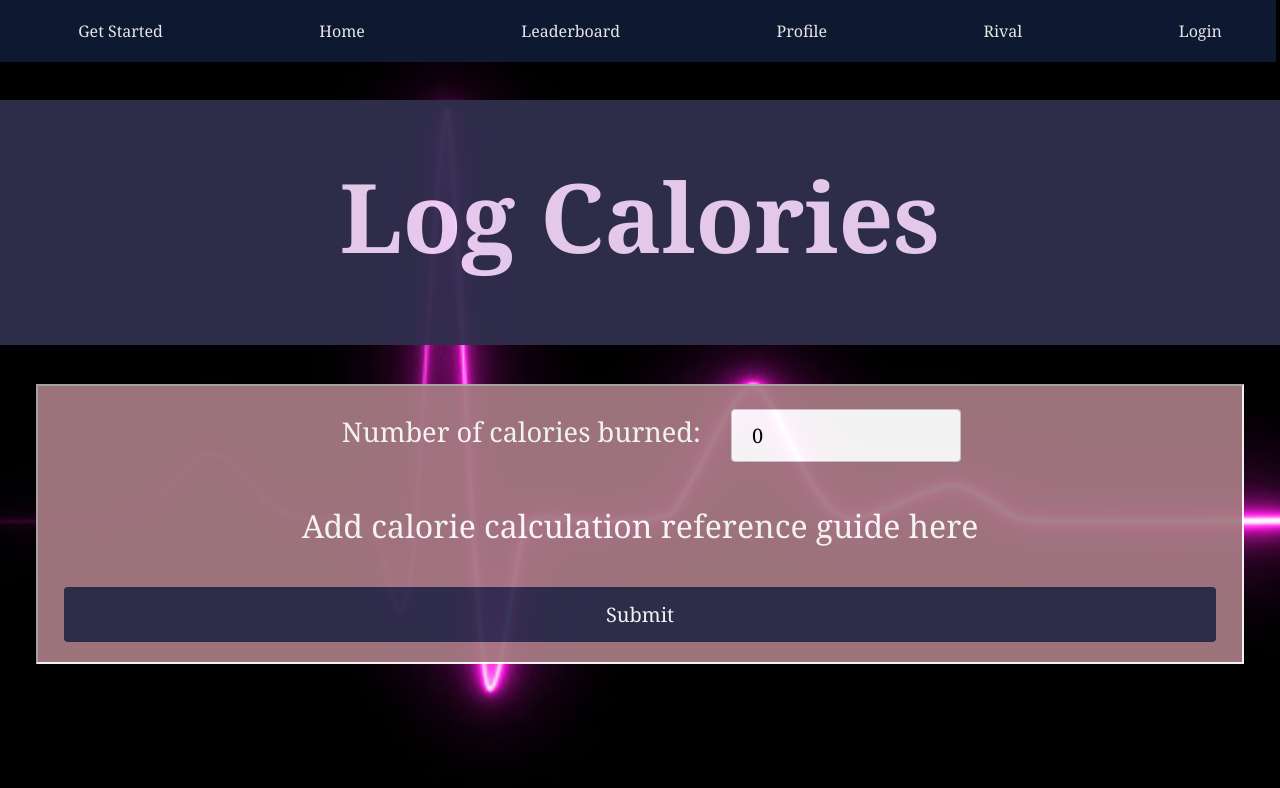
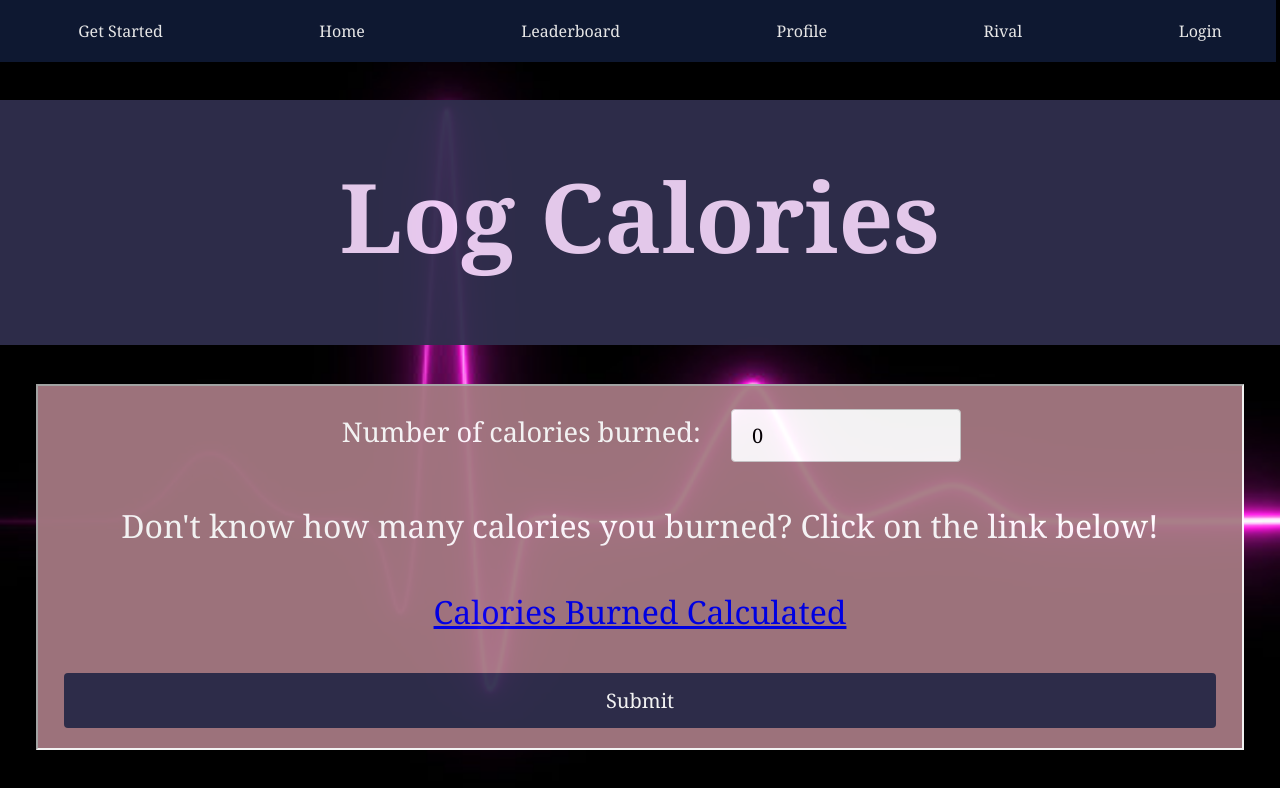
Before and after one commit to CS222-UIUC/course-project-group-101, a React (Create React App) app in the folder frontend/calorie-clash/: page /log-calories in a window 1280 px wide. Shown: the top 788 px of the page. Built offline with nearby package versions, Linux system fonts and the light colour scheme.

Commit message:
Linked the log calories form to the backend

```diff
--- a/frontend/calorie-clash/src/forms/log-calories.js
+++ b/frontend/calorie-clash/src/forms/log-calories.js
@@ -9,11 +9,22 @@ class LogCalories extends React.Component {
     constructor(props) {
         super(props);
         this.state = {calories_burned: 0};
-        //Currently all changes and info is handled internally
-        //Change this when figuring out how to link to django
         this.handleChange = this.handleChange.bind(this);
         this.handleSubmit = this.handleSubmit.bind(this);
     }
+
+/*     //Gets the current profile information via a GET request
+    componentDidMount() {
+        var url = 'http://127.0.0.1:8000/userprofile/' + window.localStorage.getItem("UID") + '/';
+        fetch(url).then((response) => response.json()).then((json) => {
+            this.setState({data: json});
+            var works = this.state.data.map((d) => {
+                this.setState({f_name: d.first_name, l_name: d.last_name, weight: d.weight, h_ft: d.height_ft, h_in: d.height_in, pronouns: d.pronouns});
+                return true;
+            })
+            this.setState({success: works});
+        });
+    } */
 
     //Handles when form input boxes are changed
     handleChange(event) {
@@ -22,23 +33,18 @@ class LogCalories extends React.Component {
 
     //Handles when the form is submitted
     handleSubmit(event) {
-        alert('Amount of calories burned submitted: ' + this.state.calories_burned);
         event.preventDefault();
         const requestOptions = {
             method: 'POST',
             headers: { 'Content-Type': 'application/json' },
             body: JSON.stringify(
             {
-                "uid": 69,
-                "first_name": "Benjamin",
-                "last_name": "Guan",
-                "pronouns": "he/him",
                 "calories_burned_today": this.state.calories_burned
             })
         };
-        fetch('http://127.0.0.1:8000/create-userprofile/', requestOptions)
-            .then(response => response.json())
-            .then(data => this.setState({ postId: data.id }));
+        fetch('http://127.0.0.1:8000/userprofile/' + window.localStorage.getItem("UID") + '/', requestOptions)
+            .then(response => response.json());
+        alert('Amount of calories burned submitted: ' + this.state.calories_burned);
         // alert("Handled submit");
     }
 
@@ -54,8 +60,11 @@ class LogCalories extends React.Component {
                         <label for = "calories"> Number of calories burned: </label>
                         <input id = "calories" type="number" min = "0" value={this.state.calories_burned} onChange={this.handleChange} />
                         <p className='text'>
-                            Add calorie calculation reference guide here
+                            Don't know how many calories you burned? Click on the link below! <br></br> <br></br>
+
+                            <a href = "https://www.verywellfit.com/how-many-calories-you-burn-during-exercise-4111064">Calories Burned Calculated</a>
                         </p>
+
                         <input type="submit" value="Submit" />
                     </form>
                 </div>
```
